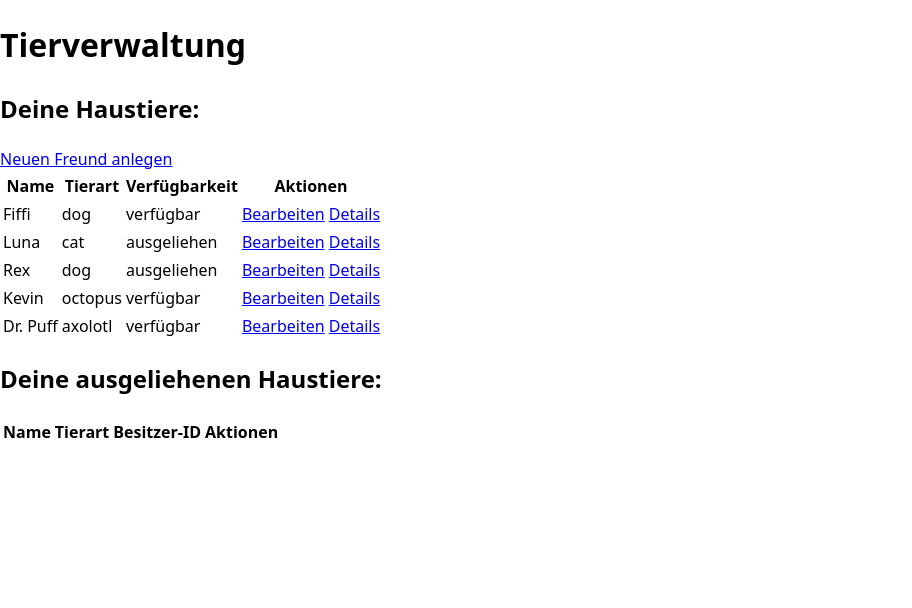
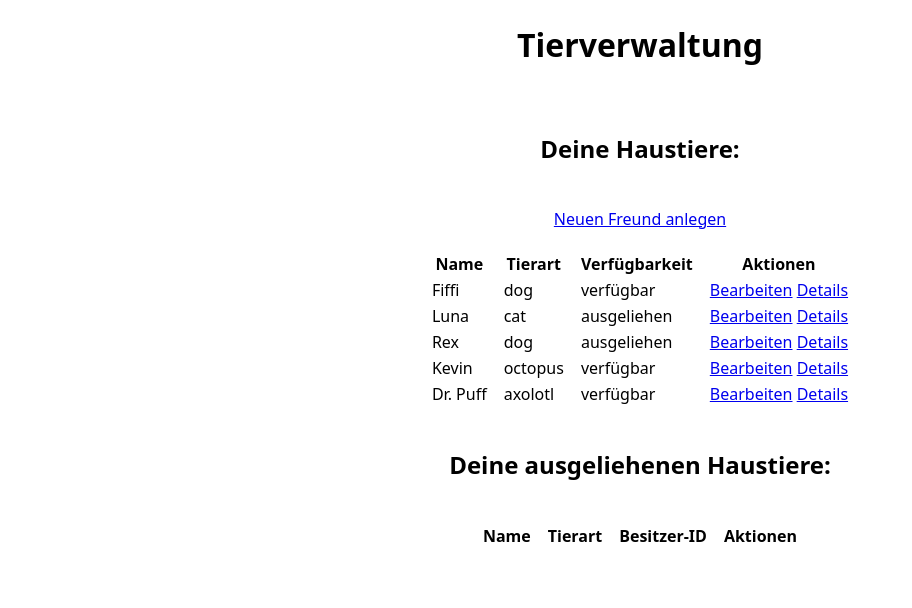
Before and after one commit to esugre/adoptify, a Flask app: page /pet-management/1 in a window 1280 px wide. Shown: the part 53-661 px from the top of the page, without its empty margins (0-912 px from the left). Run offline with Flask 3, Linux system fonts and the light colour scheme; lists and menus that the app fills with data are empty.

Commit message:
Styles für diverse neue Klassen hinzugefügt

```diff
--- a/app/static/css/style.css
+++ b/app/static/css/style.css
@@ -92,16 +92,16 @@ display: block;                           /* Entfernt diesen weißen Rand unter
 
 .brand {
   display: flex;                          /* Flexbox für horizontale Anordnung */
-  align-items:center;                   /* statt baseline, damit logo, link und slogan selbe grundlinie haben */
+  align-items:center;                     /* statt baseline, damit logo, link und slogan selbe grundlinie haben */
   gap: .75rem;                            /* Abstand zwischen Brand-Name und Slogan */
 }
 
 .brand-link {
   display: flex;
-  align-items: center;
-  text-decoration: none;
-  color: inherit;
-  gap: .5rem;
+  align-items: center;                    /* Vertikale Zentrierung */
+  text-decoration: none;                  /* Entfernt Unterstreichung */
+  color: inherit;                         /* Erbt die Textfarbe vom übergeordneten Element */
+  gap: .5rem;                             /* Abstand zwischen Logo und Brand-Name */
 }
 
 .brand-logo {
@@ -145,3 +145,55 @@ display: block;                           /* Entfernt diesen weißen Rand unter
 .nav-links a:focus {
   background: #f0f0f0;                  /* Heller Hintergrund beim Drüberfahren oder Fokussieren */
 }
+
+
+
+/* Zusätzliche Styles für die Admin-Dashboard und Tierverwaltungsseiten */
+
+.admin-dashboard {
+  display: flex;
+  align-items: center;
+  justify-content: center;
+  border-collapse: separate;              /* Getrennte Zellen, damit das Spacing funktionuckelt, collapse würde die Zellenränder der eigenen mit den Nachbarszellen verschmelzen */
+  border-spacing: 15px 0px;               /* Abstand zwischen den Spalten 15px, und oben/unten 0 Abstände */
+}
+
+.pet-management {
+  display: flex;
+  flex-direction: column;                 /* Vertikale Anordnung der Elemente */
+  align-items: center;                    /* Zentriert die Elemente horizontal */
+  gap: 20px;                              /* Abstand von 20px zwischen den Elementen */
+}
+
+.pet-management table {
+  display: flex;
+  align-items: center;
+  justify-content: center;
+  border-collapse: separate;             /* Getrennte Zellen, damit das Spacing funktionuckelt, collapse würde die Zellenränder der eigenen mit den Nachbarszellen verschmelzen */
+  border-spacing: 15px 0px;              /* Abstand zwischen den Spalten 15px, und oben/unten 0 Abstände */
+}
+
+.borrowed-pets-table {
+  margin-bottom: 60px;                   /* Abstand von unten, damit es nicht so gequetscht aussieht */
+}
+
+.index-head {
+  display: flex;
+  flex-direction: column;                /* Vertikale Anordnung der Elemente */
+  align-items: center;                   /* Abstand nach unten, damit es nicht so gequetscht aussieht */
+}
+
+.pet-details {
+  display: flex;
+  gap: 30px;                             /* Abstand zwischen Bild und Text */
+  margin: 0 auto;                        /* Zentriert den gesamten Container horizontal */
+  padding: 1rem;                         /* Innenabstand rundherum */
+  align-items: center;
+  justify-content: center;
+  margin-top: 50px;                      /* Abstand von oben */
+}
+
+.pet-image img {
+  max-width: 500px;
+  height: auto;
+}
```
